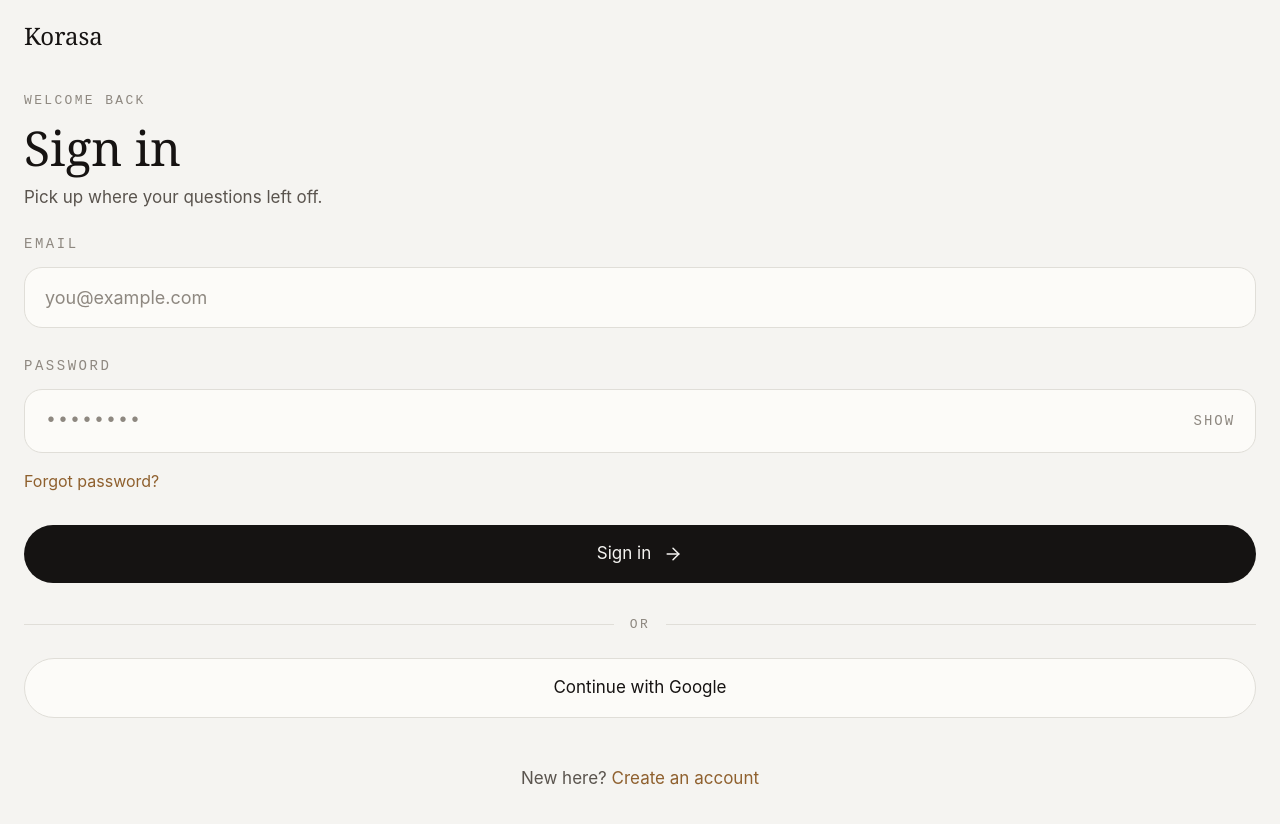
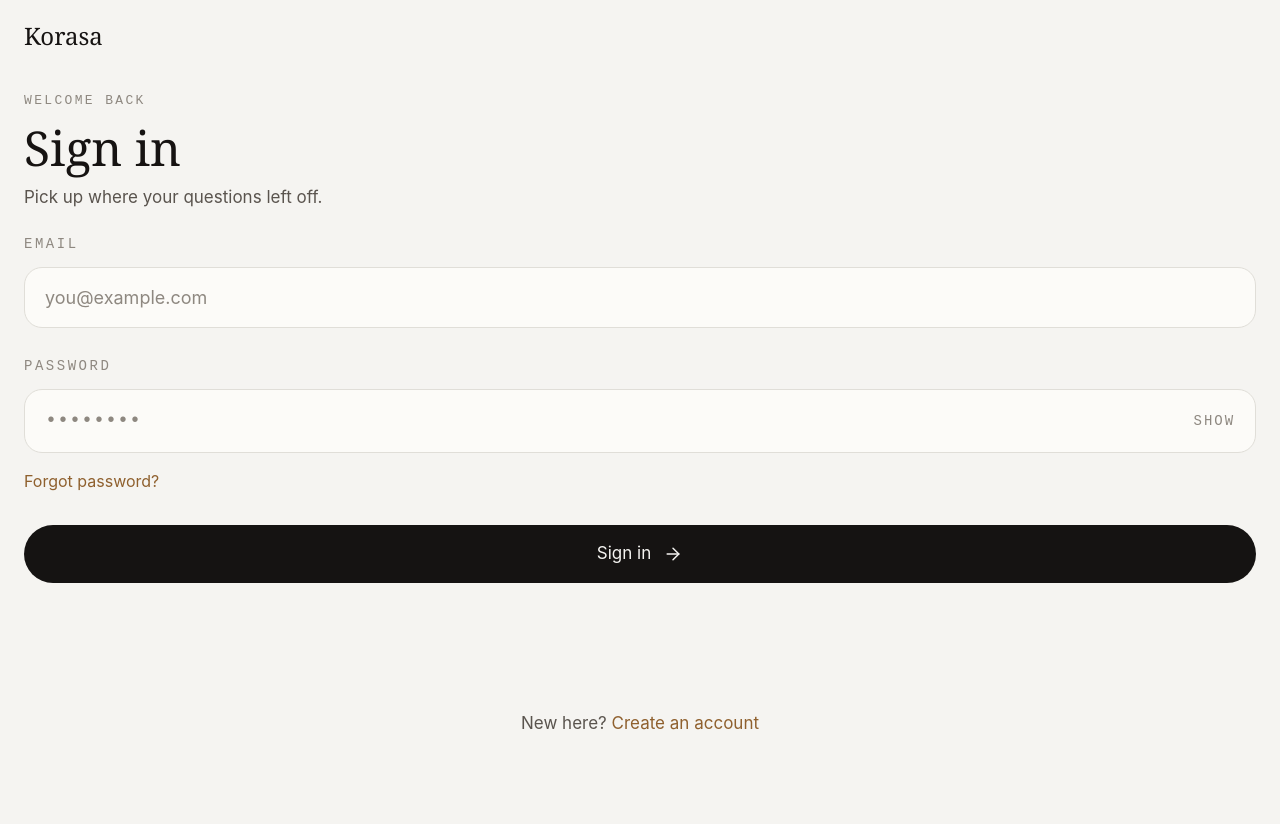
Before and after one commit to abde1khaliq/Korasa, a Next.js app in the folder interface/: page /login in a window 1280 px wide. Shown: the top 824 px of the page. After the commit the page ends 800 px from the top, so only its background shows below. Built offline with nearby package versions, Linux system fonts and the light colour scheme; no server answers.

Commit message:
feat: remove Google sign-in option and related layout elements for a cleaner login interface

```diff
--- a/interface/components/Auth/Login.tsx
+++ b/interface/components/Auth/Login.tsx
@@ -108,7 +108,7 @@ export function Login() {
           </button>
         </form>
 
-        <div className="mt-8 flex items-center gap-4">
+        {/* <div className="mt-8 flex items-center gap-4">
           <span className="h-px flex-1 bg-rule" />
           <span className="font-mono text-[13px] tracking-[0.18em] text-ink-faint uppercase">
             or
@@ -118,7 +118,7 @@ export function Login() {
 
         <button className="text-ink mt-6 w-full rounded-full border border-rule bg-paper-card px-8 py-4 text-[17px] hover:bg-rule/50 transition-colors">
           Continue with Google
-        </button>
+        </button> */}
 
         <p className="mt-auto pt-12 text-center text-[17px] text-ink-soft">
           New here?{" "}
```
